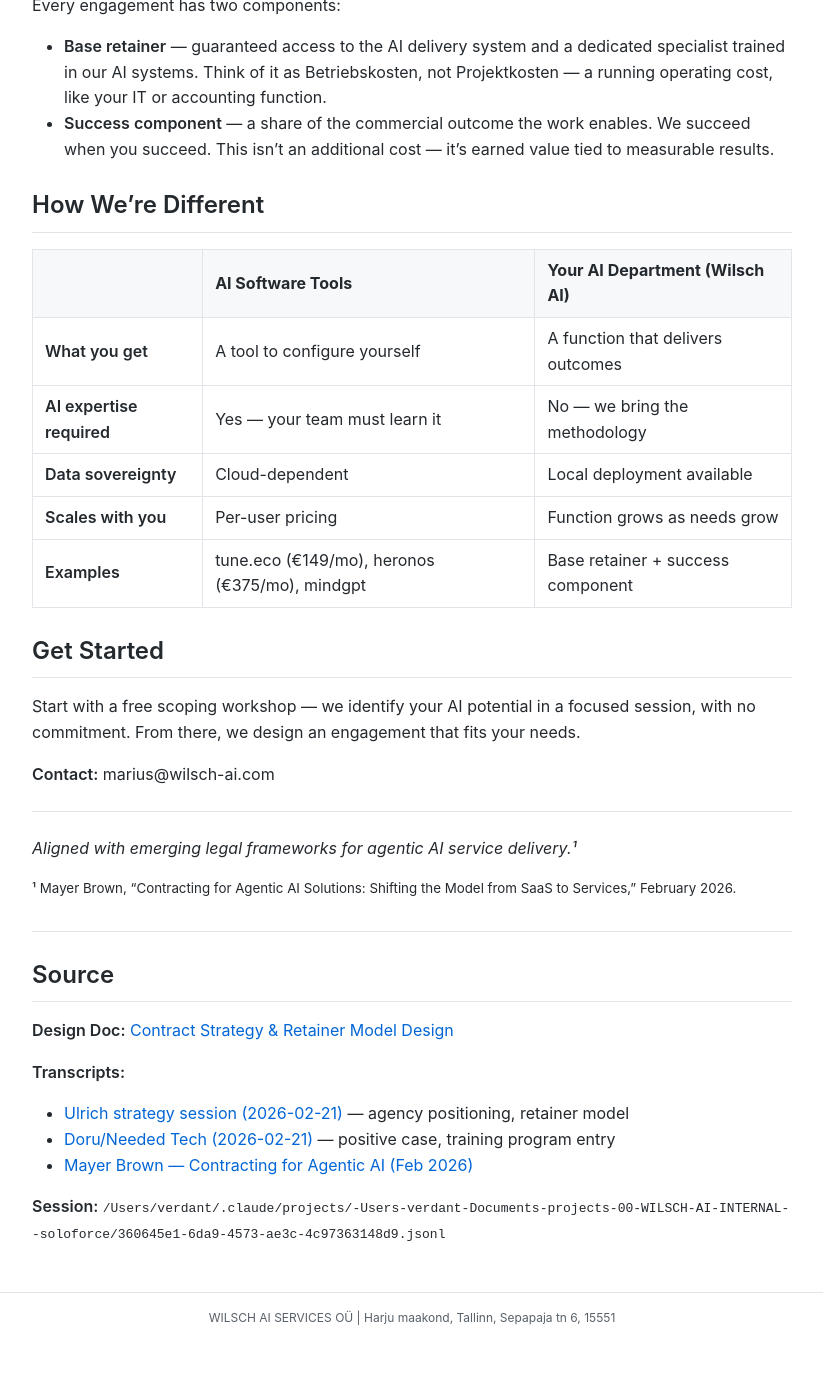
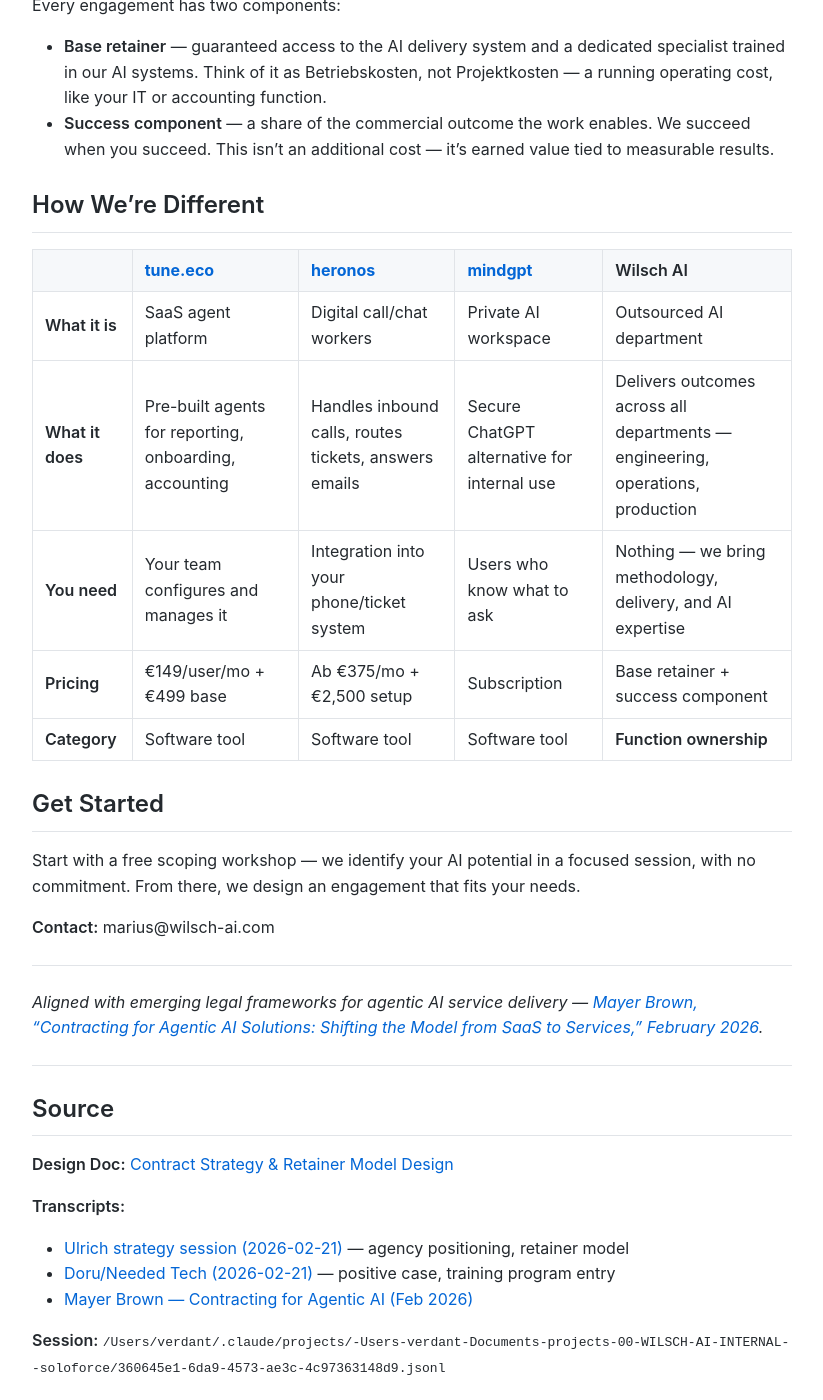
Before and after one commit to MariusWilsch/public-wilsch-ai-pages, a Jekyll site: the page built from project/soloforce/ai-department-flyer-en.md, in a window 1280 px wide and 1400 px high, scrolled down 3242 px. Shown: the whole window, without its empty margins (228-1051 px from the left). Built offline with Jekyll 4.4.1, drawn with Linux system fonts in a browser that asks for light colours; our own code applies the rules of GitHub Pages for plain Markdown files; before the commit the page ends 4584 px from its top, so only the background shows below that.

Commit message:
Sync from hippocampus 2026-02-21

```diff
--- a/project/soloforce/ai-department-flyer-en.md
+++ b/project/soloforce/ai-department-flyer-en.md
@@ -74,13 +74,13 @@ Every engagement has two components:
 
 ## How We're Different
 
-| | AI Software Tools | Your AI Department (Wilsch AI) |
-|--|-------------------|-------------------------------|
-| **What you get** | A tool to configure yourself | A function that delivers outcomes |
-| **AI expertise required** | Yes — your team must learn it | No — we bring the methodology |
-| **Data sovereignty** | Cloud-dependent | Local deployment available |
-| **Scales with you** | Per-user pricing | Function grows as needs grow |
-| **Examples** | tune.eco (€149/mo), heronos (€375/mo), mindgpt | Base retainer + success component |
+| | [tune.eco](https://tune.eco) | [heronos](https://heronos.com) | [mindgpt](https://mindgpt.cloud) | **Wilsch AI** |
+|--|----------|---------|---------|-----------|
+| **What it is** | SaaS agent platform | Digital call/chat workers | Private AI workspace | Outsourced AI department |
+| **What it does** | Pre-built agents for reporting, onboarding, accounting | Handles inbound calls, routes tickets, answers emails | Secure ChatGPT alternative for internal use | Delivers outcomes across all departments — engineering, operations, production |
+| **You need** | Your team configures and manages it | Integration into your phone/ticket system | Users who know what to ask | Nothing — we bring methodology, delivery, and AI expertise |
+| **Pricing** | €149/user/mo + €499 base | Ab €375/mo + €2,500 setup | Subscription | Base retainer + success component |
+| **Category** | Software tool | Software tool | Software tool | **Function ownership** |
 
 ## Get Started
 
@@ -90,9 +90,7 @@ Start with a free scoping workshop — we identify your AI potential in a focuse
 
 ---
 
-*Aligned with emerging legal frameworks for agentic AI service delivery.¹*
-
-<sup>¹ Mayer Brown, "Contracting for Agentic AI Solutions: Shifting the Model from SaaS to Services," February 2026.</sup>
+*Aligned with emerging legal frameworks for agentic AI service delivery — [Mayer Brown, "Contracting for Agentic AI Solutions: Shifting the Model from SaaS to Services," February 2026](https://www.mayerbrown.com/en/insights/publications/2026/02/contracting-for-agentic-ai-solutions-shifting-the-model-from-saas-to-services).*
 
 ---
 
```
Also changed, not shown: project/soloforce/ai-department-flyer-de.md (+8 -10 lines).
